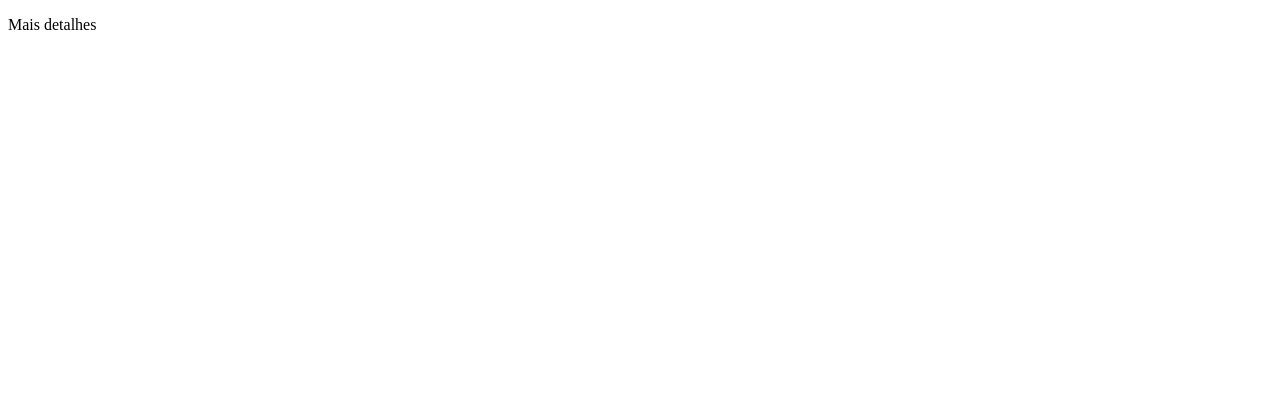
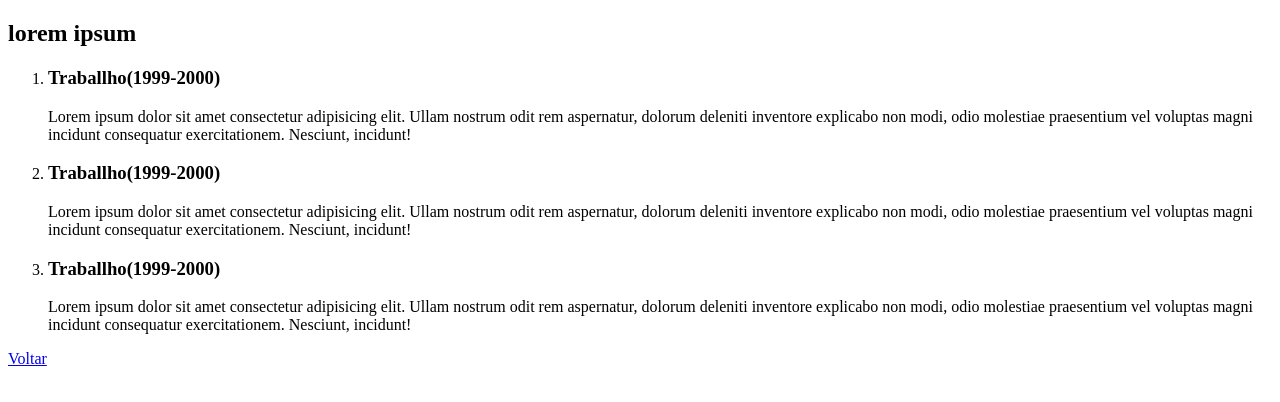
Before and after one commit to DalvinoDev/trabalhos, a plain HTML site: page ativprog1/experiencia.html in a window 1280 px wide. Drawn offline with Linux system fonts and the light colour scheme.

Commit message:
correção de erros

```diff
--- a/ativprog1/experiencia.html
+++ b/ativprog1/experiencia.html
@@ -5,6 +5,21 @@
     <title>Currículo de Fulano de Tal</title>
 </head>
 <body>
-   <p>Mais detalhes</p>
+    <h2>lorem ipsum</h2>
+    <ol>
+        <li>
+            <h3>Traballho(1999-2000)</h6>
+            <p>Lorem ipsum dolor sit amet consectetur adipisicing elit. Ullam nostrum odit rem aspernatur, dolorum deleniti inventore explicabo non modi, odio molestiae praesentium vel voluptas magni incidunt consequatur exercitationem. Nesciunt, incidunt!</p>
+        </li>
+        <li>
+            <h3>Traballho(1999-2000)</h6>
+            <p>Lorem ipsum dolor sit amet consectetur adipisicing elit. Ullam nostrum odit rem aspernatur, dolorum deleniti inventore explicabo non modi, odio molestiae praesentium vel voluptas magni incidunt consequatur exercitationem. Nesciunt, incidunt!</p>
+        </li>
+        <li>
+            <h3>Traballho(1999-2000)</h6>
+            <p>Lorem ipsum dolor sit amet consectetur adipisicing elit. Ullam nostrum odit rem aspernatur, dolorum deleniti inventore explicabo non modi, odio molestiae praesentium vel voluptas magni incidunt consequatur exercitationem. Nesciunt, incidunt!</p>
+        </li>
+    </ol>
+   <a href="https://dalvinodev.github.io/trabalhos/ativprog1/" target="_blank">Voltar</a>
 </body>
 </html>
```
Also changed, not shown: ativprog1/index.html (+4 -4 lines).
